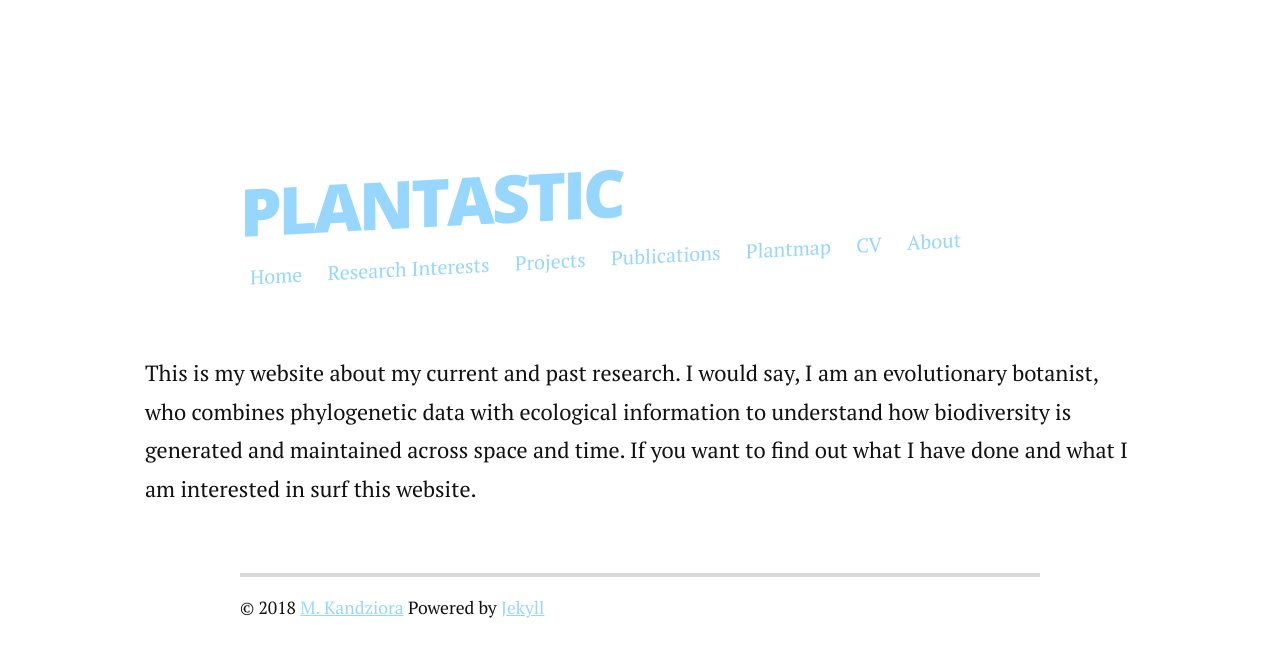
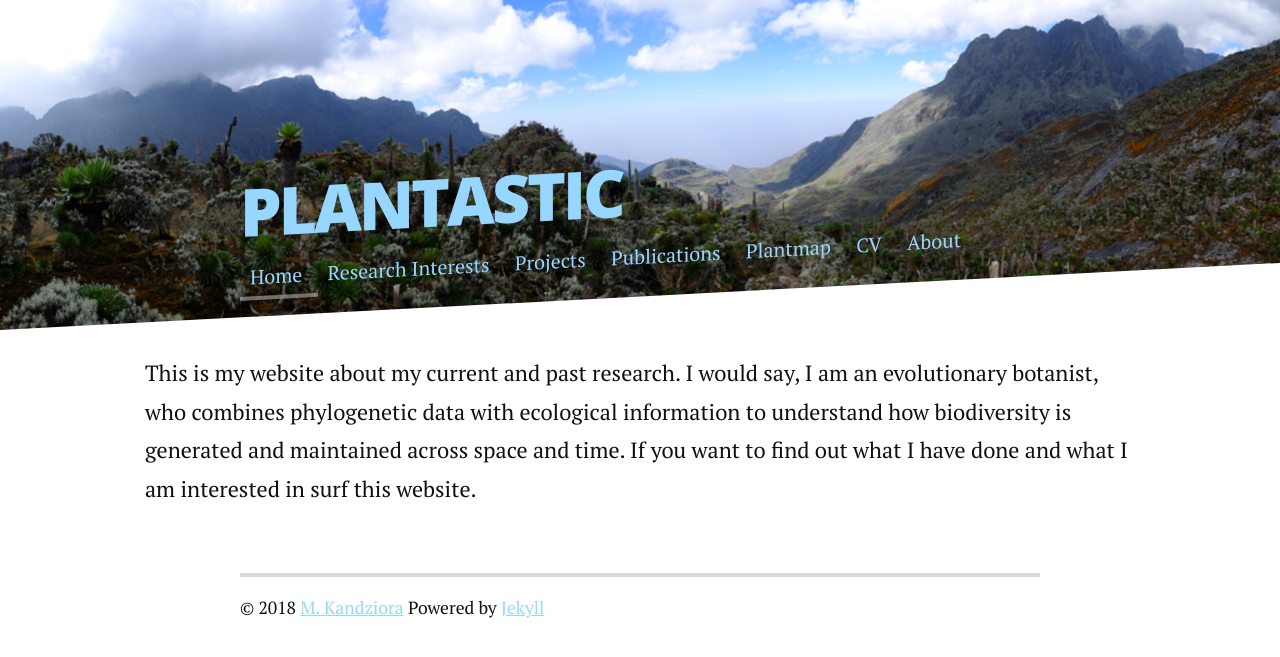
Before and after one commit to mkandziora/plantastic, a Jekyll site: the page built from index.html, in a window 1280 px wide. Shown: the top 657 px of the page. Built offline with Jekyll 4.4.1, drawn with Linux system fonts in a browser that asks for light colours; nearby versions of some CDN libraries.

Commit message:
find background img

```diff
--- a/assets/css/style.css
+++ b/assets/css/style.css
@@ -536,7 +536,7 @@ padding-top:1em
 }
 
 .header{
-background-image:url(../images/DSCF0431_small.JPG);background-size:cover;background-position:50%;
+background-image:url(/images/DSCF0431_small.JPG);background-size:cover;background-position:50%;
 transform: skewY(-3deg);
 transform-origin: top left;
 }
```
